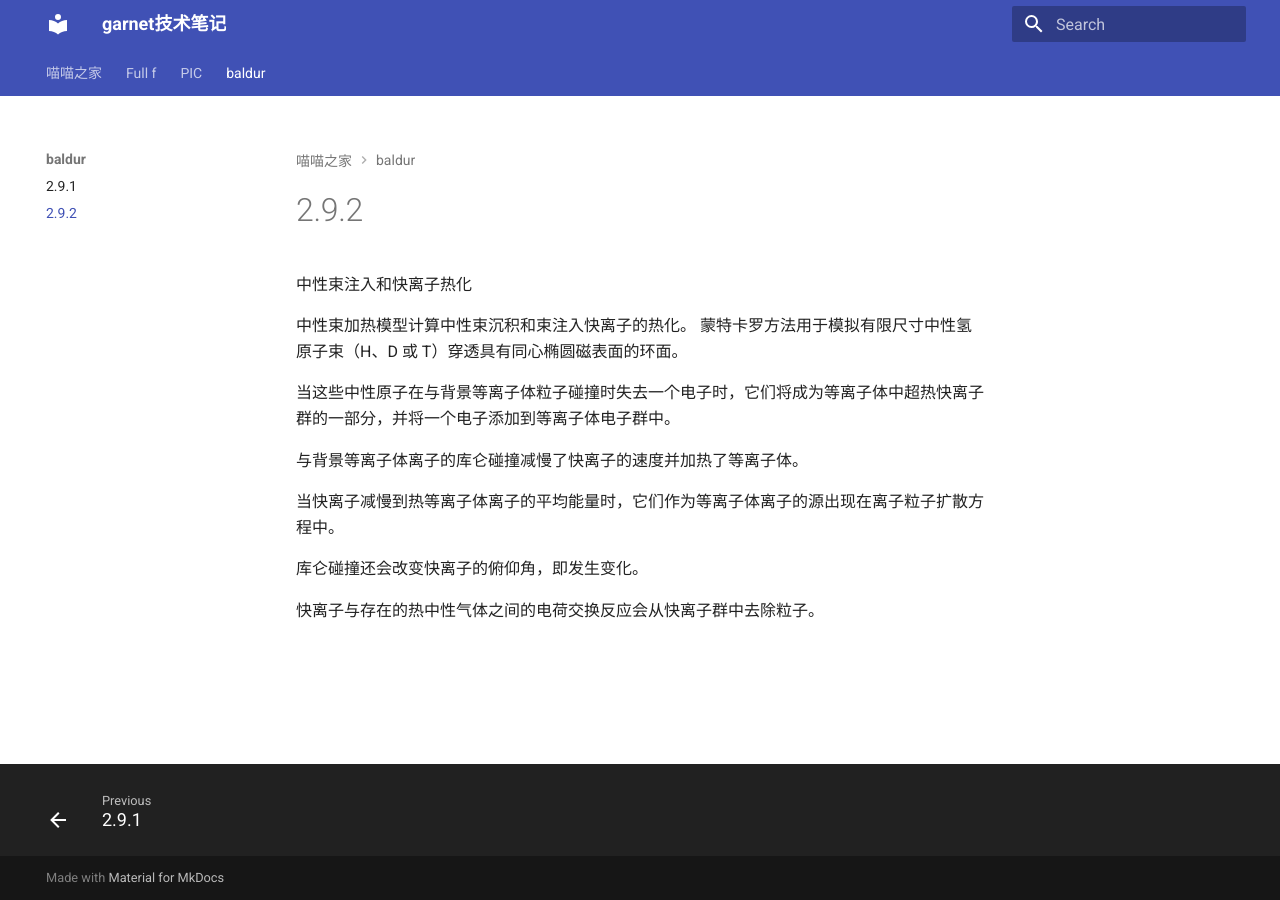
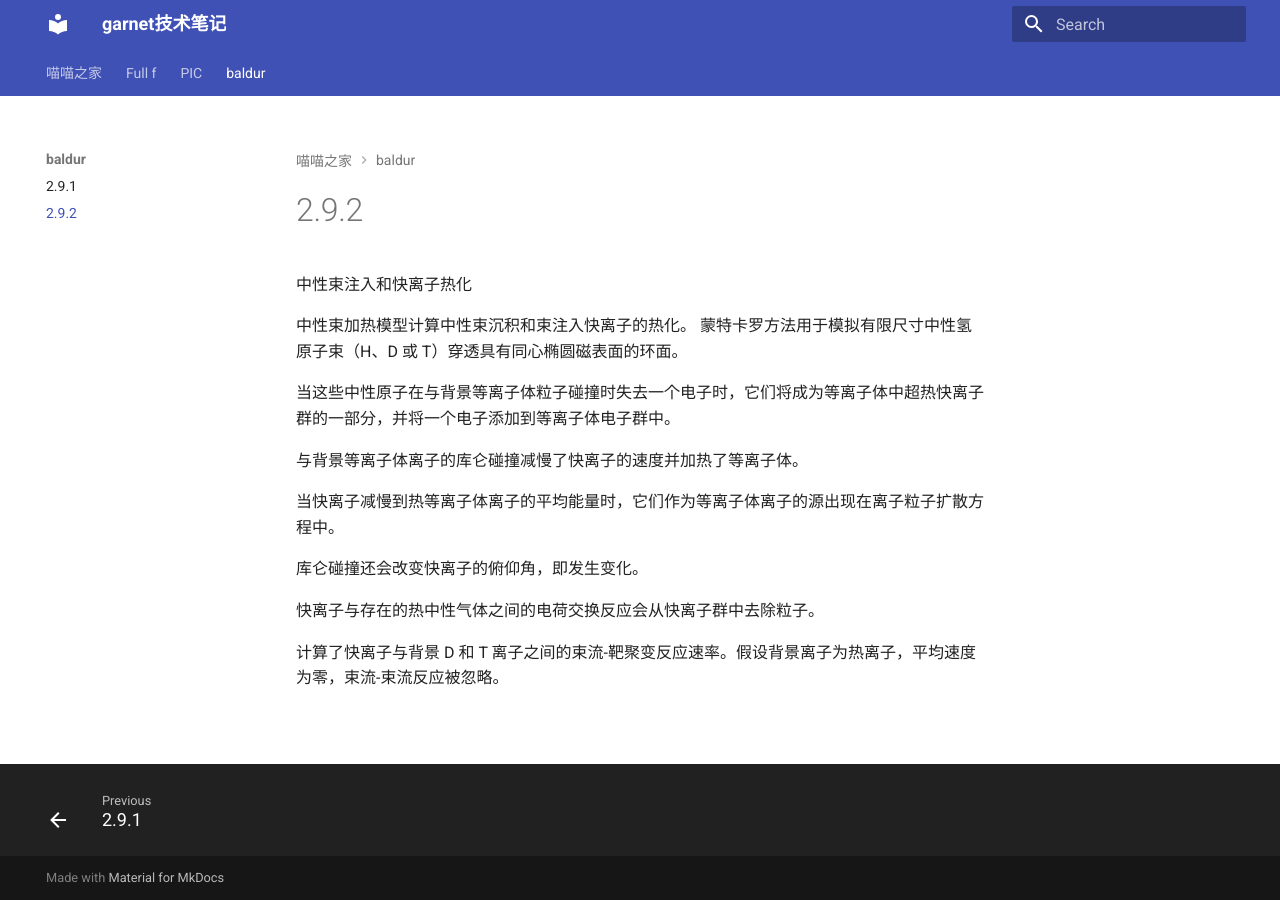
Before and after one commit to zeroifox/zeroifox, an MkDocs documentation site: the page built from docs/baldur/2.9.2.md, in a window 1280 px wide. Built offline with MkDocs 1.6.1 and Material for MkDocs 9.7.7, drawn with Linux system fonts in a browser that asks for light colours; formulas are drawn with MathJax 3.

Commit message:
docs/baldur/2.9.2.md updated from https://stackedit.cn/

```diff
--- a/docs/baldur/2.9.2.md
+++ b/docs/baldur/2.9.2.md
@@ -12,7 +12,9 @@
 库仑碰撞还会改变快离子的俯仰角，即$v_{\parallel}/v$发生变化。
 
 快离子与存在的热中性气体之间的电荷交换反应会从快离子群中去除粒子。
+
+计算了快离子与背景 D 和 T 离子之间的束流-靶聚变反应速率。假设背景离子为热离子，平均速度为零，束流-束流反应被忽略。
 <!--stackedit_data:
-eyJoaXN0b3J5IjpbLTExMzExNTI3NzAsMjY0NjkxMiwtMTUyOD
-gxMDgwN119
+eyJoaXN0b3J5IjpbLTEyMjgxOTA4MjYsLTExMzExNTI3NzAsMj
+Y0NjkxMiwtMTUyODgxMDgwN119
 -->
```
